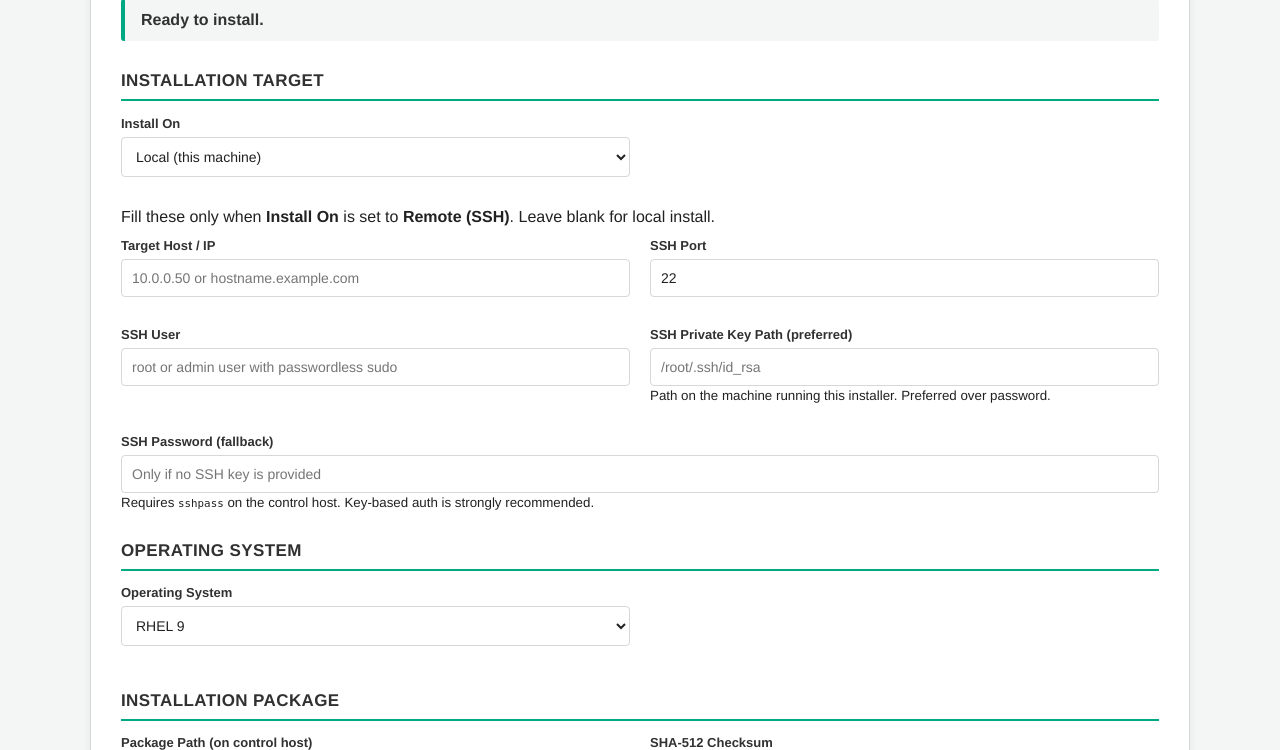
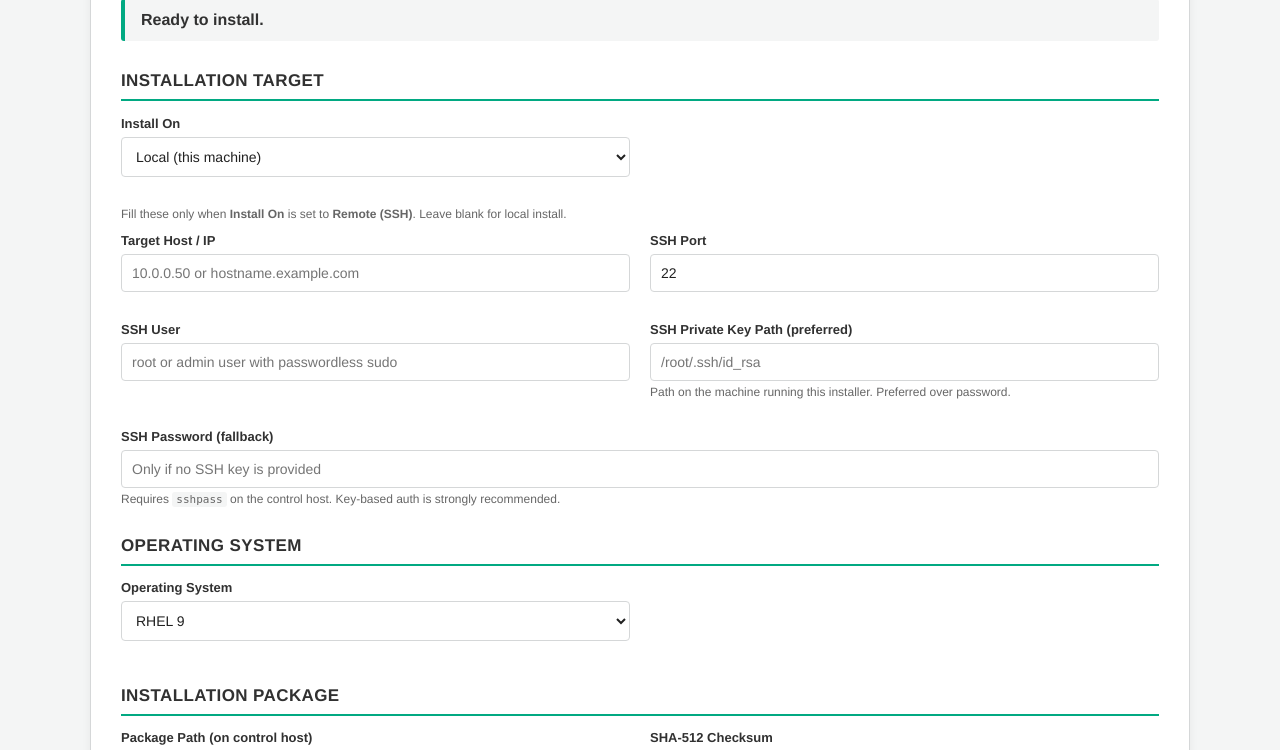
Before and after one commit to taieb-hpe/MorpheusAioAutomation, a FastAPI app: page / in a window 1280 px wide. Shown: the part 170-920 px from the top of the page. Run offline with FastAPI, Linux system fonts and the light colour scheme.

Commit message:
Update style.css

```diff
--- a/static/style.css
+++ b/static/style.css
@@ -1,4 +1,3 @@
-
 :root {
     --hpe-green: #01A982;
     --hpe-green-dark: #017a5f;
@@ -195,6 +194,21 @@
     accent-color: var(--hpe-green);
 }
 
+.field-hint {
+    display: block;
+    margin-top: 4px;
+    font-size: 12px;
+    font-weight: 400;
+    color: var(--hpe-grey);
+}
+
+.field-hint code {
+    background: var(--hpe-grey-light);
+    padding: 1px 4px;
+    border-radius: 3px;
+    font-size: 11px;
+}
+
 footer.hpe-footer {
     text-align: center;
     padding: 20px;
```
